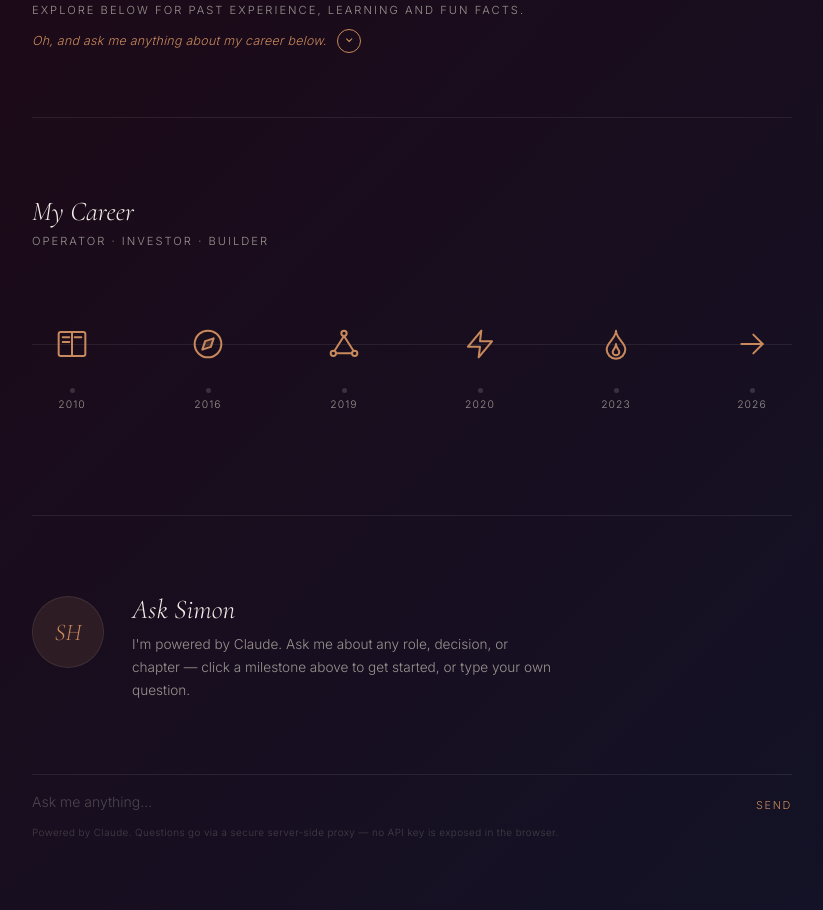
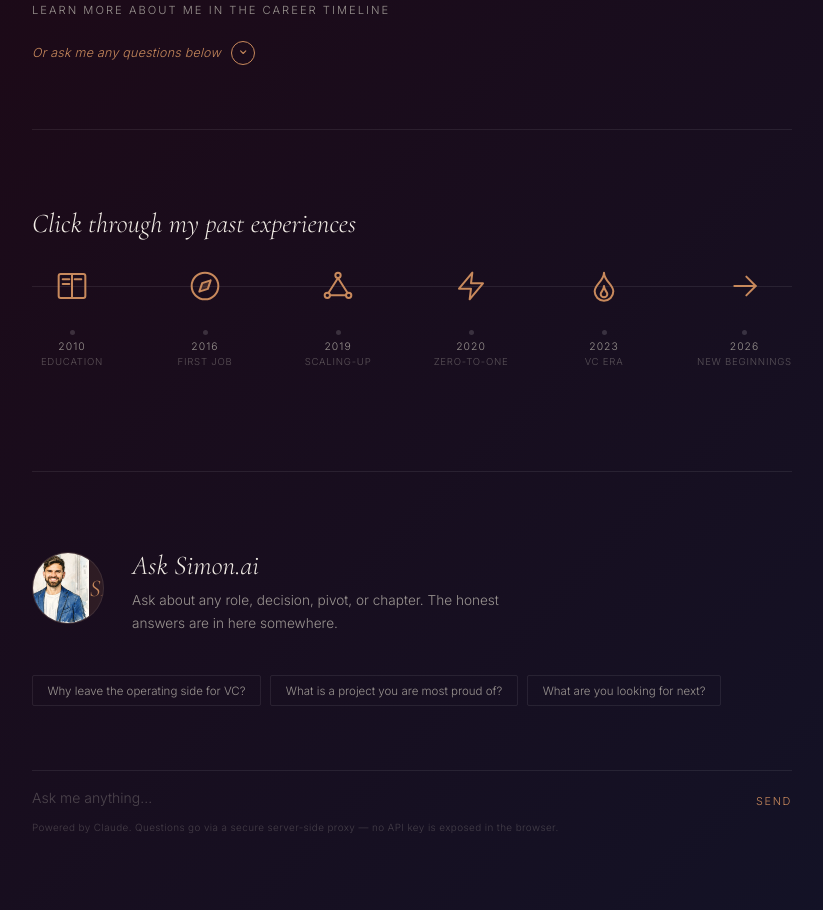
Before and after one commit to Simon-says123/interactive-cv, a plain HTML site: page index.html in a window 1280 px wide. Shown: the part 175-1085 px from the top of the page, without its empty margins (228-1051 px from the left). Drawn offline with nearby package versions, Linux system fonts and the light colour scheme.

Commit message:
describe what you changed

```diff
--- a/index.html
+++ b/index.html
@@ -3,7 +3,7 @@
 <head>
 <meta charset="UTF-8">
 <meta name="viewport" content="width=device-width, initial-scale=1.0">
-<title>Simon Huber — Interactive CV</title>
+<title>Simon.ai</title>
 <link rel="preconnect" href="https://fonts.googleapis.com">
 <link rel="preconnect" href="https://fonts.gstatic.com" crossorigin>
 <link href="https://fonts.googleapis.com/css2?family=Cormorant+Garamond:ital,wght@0,300;0,400;1,300;1,400&family=Inter:wght@300;400;500&display=swap" rel="stylesheet">
@@ -72,7 +72,7 @@
     letter-spacing: 0.18em;
     text-transform: uppercase;
     color: var(--text-secondary);
-    margin-bottom: 0.75rem;
+    margin-bottom: 1.5rem;
   }
 
   .hero-cta-row {
@@ -249,6 +249,16 @@
     letter-spacing: 0.1em;
     color: var(--text-secondary);
     white-space: nowrap;
+  }
+
+  .milestone-label {
+    font-size: 0.6rem;
+    letter-spacing: 0.08em;
+    color: var(--text-secondary);
+    opacity: 0.5;
+    white-space: nowrap;
+    margin-top: 0.2rem;
+    text-transform: uppercase;
   }
 
   /* ─── HOVER TOOLTIP ─────────────────────────────────────────── */
@@ -462,7 +472,7 @@
     height: 100%;
     object-fit: cover;
     object-position: center top;
-    display: none; /* Set to block once image is wired up */
+    display: block;
   }
 
   .avatar-initials {
@@ -558,6 +568,34 @@
   .send-btn:hover { color: var(--accent-hover); }
   .send-btn:disabled { opacity: 0.35; cursor: default; }
 
+  /* ─── SUGGESTED PROMPTS ─────────────────────────────────────── */
+
+  .chat-suggestions {
+    display: flex;
+    flex-wrap: wrap;
+    gap: 0.6rem;
+    margin-bottom: 2rem;
+  }
+
+  .suggestion-pill {
+    font-family: 'Inter', sans-serif;
+    font-weight: 300;
+    font-size: 0.72rem;
+    color: var(--text-secondary);
+    border: 1px solid var(--divider);
+    background: none;
+    padding: 0.45rem 0.9rem;
+    cursor: pointer;
+    border-radius: 2px;
+    transition: border-color 0.2s ease, color 0.2s ease;
+    text-align: left;
+  }
+
+  .suggestion-pill:hover {
+    border-color: var(--accent);
+    color: var(--text);
+  }
+
   .api-note {
     margin-top: 0.75rem;
     font-size: 0.62rem;
@@ -576,7 +614,7 @@
 
   .contact-options {
     display: grid;
-    grid-template-columns: repeat(3, 1fr);
+    grid-template-columns: repeat(4, 1fr);
     gap: 1.25rem;
   }
 
@@ -669,7 +707,7 @@
     .panel-title { font-size: 1.5rem; }
 
     .chat-header { flex-direction: column; gap: 1rem; }
-    .contact-options { grid-template-columns: 1fr; gap: 1rem; }
+    .contact-options { grid-template-columns: 1fr 1fr; gap: 1rem; }
   }
 </style>
 </head>
@@ -679,10 +717,10 @@
 
   <!-- ── HERO ── -->
   <header>
-    <h1 class="hero-name">Simon's Interactive CV</h1>
-    <p class="hero-sub-primary">Explore below for past experience, learning and fun facts.</p>
+    <h1 class="hero-name">Simon.ai</h1>
+    <p class="hero-sub-primary">Learn more about me in the Career Timeline</p>
     <div class="hero-cta-row">
-      <p class="hero-sub-secondary">Oh, and ask me anything about my career below.</p>
+      <p class="hero-sub-secondary">Or ask me any questions below</p>
       <button class="scroll-arrow-btn" onclick="document.getElementById('ask-simon').scrollIntoView({behavior:'smooth'})" aria-label="Jump to Ask Simon">
         <svg viewBox="0 0 24 24" fill="none" stroke="currentColor" stroke-width="2.5" stroke-linecap="round" stroke-linejoin="round">
           <polyline points="6,9 12,15 18,9"/>
@@ -693,8 +731,7 @@
 
   <!-- ── TIMELINE ── -->
   <section class="timeline-section">
-    <h2 class="section-heading">My Career</h2>
-    <p class="section-tagline">Operator &middot; Investor &middot; Builder</p>
+    <h2 class="section-heading">Click through my past experiences</h2>
 
     <div class="rail-wrapper">
       <div class="rail-line"></div>
@@ -712,20 +749,20 @@
     <div class="chat-header">
       <div class="avatar-wrap">
         <div class="avatar">
-          <!--
-            TO ADD YOUR PHOTO:
-            1. Save your portrait as "avatar.jpg" in the same folder as this HTML file
-            2. Replace the line below: change style="display:none" to style="display:block"
-            <img src="avatar.jpg" alt="Simon Huber" style="display:none">
-          -->
-          <img src="avatar.jpg" alt="Simon Huber" onerror="this.style.display='none'">
+          <img src="Simon_Drawing.jpg" alt="Simon Huber" width="72" height="72" onerror="this.style.display='none'">
           <span class="avatar-initials">SH</span>
         </div>
       </div>
       <div class="chat-intro-block">
-        <h2 class="section-heading">Ask Simon</h2>
-        <p class="chat-intro">I'm powered by Claude. Ask me about any role, decision, or chapter — click a milestone above to get started, or type your own question.</p>
+        <h2 class="section-heading">Ask Simon.ai</h2>
+        <p class="chat-intro">Ask about any role, decision, pivot, or chapter. The honest answers are in here somewhere.</p>
       </div>
+    </div>
+
+    <div class="chat-suggestions">
+      <button class="suggestion-pill" onclick="fillSuggestion(this)">Why leave the operating side for VC?</button>
+      <button class="suggestion-pill" onclick="fillSuggestion(this)">What is a project you are most proud of?</button>
+      <button class="suggestion-pill" onclick="fillSuggestion(this)">What are you looking for next?</button>
     </div>
 
     <div class="chat-messages" id="chatMessages"></div>
@@ -745,7 +782,7 @@
   <!-- ── GET IN TOUCH ── -->
   <section class="contact-section">
     <h2 class="section-heading">Get in Touch</h2>
-    <p class="section-tagline" style="margin-bottom: 2.5rem;">Three ways. Pick your preferred one.</p>
+    <p class="section-tagline" style="margin-bottom: 2.5rem;">Pick your preferred one.</p>
 
     <div class="contact-options">
 
@@ -774,13 +811,21 @@
       </a>
 
       <!-- WhatsApp -->
-      <!-- TODO: Replace +XXXXXXXXXXX with your actual phone number (no spaces) -->
       <a class="contact-card" href="https://wa.me/61497127838?text=Hi%20Simon%2C%20I%20came%20across%20your%20CV%20and%20would%20love%20to%20connect." target="_blank" rel="noopener">
         <svg class="contact-icon" viewBox="0 0 24 24" fill="none" stroke="currentColor" stroke-width="1.5" stroke-linecap="round" stroke-linejoin="round">
           <path d="M21 11.5a8.38 8.38 0 0 1-.9 3.8 8.5 8.5 0 0 1-7.6 4.7 8.38 8.38 0 0 1-3.8-.9L3 21l1.9-5.7a8.38 8.38 0 0 1-.9-3.8 8.5 8.5 0 0 1 4.7-7.6 8.38 8.38 0 0 1 3.8-.9h.5a8.48 8.48 0 0 1 8 8v.5z"/>
         </svg>
         <span class="contact-label">WhatsApp</span>
         <span class="contact-desc">Message me directly</span>
+      </a>
+
+      <!-- GitHub -->
+      <a class="contact-card" href="https://github.com/Simon-says123" target="_blank" rel="noopener">
+        <svg class="contact-icon" viewBox="0 0 24 24" fill="none" stroke="currentColor" stroke-width="1.5" stroke-linecap="round" stroke-linejoin="round">
+          <path d="M9 19c-5 1.5-5-2.5-7-3m14 6v-3.87a3.37 3.37 0 0 0-.94-2.61c3.14-.35 6.44-1.54 6.44-7A5.44 5.44 0 0 0 20 4.77 5.07 5.07 0 0 0 19.91 1S18.73.65 16 2.48a13.38 13.38 0 0 0-7 0C6.27.65 5.09 1 5.09 1A5.07 5.07 0 0 0 5 4.77a5.44 5.44 0 0 0-1.5 3.78c0 5.42 3.3 6.61 6.44 7A3.37 3.37 0 0 0 9 18.13V22"/>
+        </svg>
+        <span class="contact-label">GitHub</span>
+        <span class="contact-desc">Work in progress — more coming soon</span>
       </a>
 
     </div>
@@ -802,10 +847,11 @@ const MILESTONES = [
     dates: '2010–2017',
     tag: 'education',
     year: '2010',
+    label: 'Education',
     preview: 'Two degrees, one clear direction: get as close to startups as possible, as fast as possible.',
     summary: 'Two degrees, one clear direction: get as close to startups as possible, as fast as possible. At LMU\'s Innovation track, that meant real projects with real stakes — including a business plan for a biotech spin-off commercialising modular lab hardware, and a strategy proposal to Spotify\'s leadership team recommending vertical integration. Spotify did not listen. Netflix eventually proved the thesis.',
-    learning: 'The best business education isn\'t a lecture — it\'s a live brief with no obvious answer. Being thrown at real problems before you\'re ready is the fastest way to develop judgment. The classroom just provides the excuse.',
-    funFact: 'The most valuable part of the degree was a low-credit side course that barely registered on the transcript. A business angel walked a small group through his portfolio: E-Gym, ProGlove, and a company called NavVis. A few years later, NavVis became Simon\'s first startup role.',
+    learning: 'Getting thrown at real problems before you feel ready is the fastest way to build judgment. That is the learning. The lecture theatre just provides the excuse to be in the room.',
+    funFact: 'The most useful class was a throwaway elective worth almost no credits. A business angel mentioned a company called NavVis in passing. A few years later, I was working there.',
     prefill: 'What made you choose LMU\'s Innovation track over a traditional business degree?',
     pending: false
   },
@@ -817,10 +863,11 @@ const MILESTONES = [
     dates: '2016–2018',
     tag: 'operating',
     year: '2016',
+    label: 'First Job',
     preview: 'First startup role at a spatial intelligence company mapping the world\'s interiors at scale.',
     summary: 'NavVis had a general-purpose spatial intelligence platform that could turn any physical space into a precise digital twin. Our team\'s job was to find where it mattered most: research, experiments, and business cases across verticals until something stuck. The answer was manufacturing enterprises. That call has held and remains a core pillar of NavVis\'s business today.',
-    learning: 'Cross-functional collaboration at speed is a skill you can\'t read about. Navigating product (hardware and software), customer-facing teams, and C-level all pulling in different directions, without slowing the machine down, taught me more about how organisations actually work than anything before or since.',
-    funFact: 'I joined when the company was 25 people. By the time I left, there were 200. Three months in, I was running a pitch competition. Nobody told me that wasn\'t how onboarding usually went.',
+    learning: 'Moving fast across product, sales, and C-level without grinding everything to a halt is a skill you only learn by doing. This role was the crash course.',
+    funFact: 'Joined at 25 people, left at 200. Three months in, I was running a company-wide pitch competition. Nobody mentioned that was not standard onboarding.',
     prefill: 'What does finding product-market fit actually look like from the inside?',
     pending: false
   },
@@ -832,10 +879,11 @@ const MILESTONES = [
     dates: '2019–2020',
     tag: 'operating',
     year: '2019',
+    label: 'Scaling-up',
     preview: 'Building the partner ecosystem from scratch — SAP, Dassault Systèmes, HERE Technologies.',
     summary: 'We built NavVis\'s partner ecosystem from scratch. The centrepiece was strategic software partnerships with global players like SAP, Dassault Systèmes, and HERE Technologies: integrating into their platforms, co-developing solutions, and running joint GTM motions with their sales and marketing teams. A second tier of implementation and solution partners rounded out the model. By the end, the partnership function was a core part of how NavVis went to market.',
-    learning: 'Building C-level relationships takes longer than any sales cycle and pays out longer too. Learning to earn trust with senior leaders across partnerships, GTM, and product at global companies, without the leverage of a big brand name behind you, is a different skill entirely. It\'s mostly patience and relevance.',
-    funFact: 'Dassault Systèmes flew me to their flagship manufacturing event in China to showcase NavVis technology to delegations from across Asia. I had been in enterprise software for about two years. The room did not know that.',
+    learning: 'C-level trust takes longer to build than any sales cycle — and pays out longer too. Without a big brand behind you, it comes down to patience and staying relevant to their agenda.',
+    funFact: 'Dassault flew me to their flagship event in China to present NavVis to delegations from across Asia. I had been in enterprise software for about two years. The room did not know that.',
     prefill: 'How do you build a partner program from zero when you\'re a relatively unknown startup?',
     pending: false
   },
@@ -847,10 +895,11 @@ const MILESTONES = [
     dates: '2020–2022',
     tag: 'operating',
     year: '2020',
+    label: 'Zero-to-One',
     preview: 'Built the partnerships function from zero. 20% of company revenue in 18 months.',
     summary: 'e-bot7 needed a partnerships function. There wasn\'t one. I built it: a SaaS partner program spanning value-added, implementation, and referral partners, with a team, an onboarding process, and a partner portal to run it through. Working closely with sales, customer success, and product, the program generated 20% of total company revenue within 18 months. The company was acquired in 2021. We kept going until the handover was done.',
-    learning: 'First leadership role, fast-growing company, global remit, no playbook. The real education was in hiring the right people, cutting scope ruthlessly when resources are thin, and building a function that genuinely serves sales rather than running parallel to it. Most partnership programs fail because they optimise for the wrong thing. We didn\'t.',
-    funFact: 'I joined at peak COVID. All the pressure and velocity of a high-growth startup, none of the office energy that makes it bearable. Turned out you can build a program and a team entirely over video calls. Would not recommend it as the preferred method.',
+    learning: 'First leadership role, no playbook. The lesson: hire well, cut scope when resources are thin, and build something that genuinely serves sales rather than running alongside it. Most partner programs get that last part wrong.',
+    funFact: 'Joined at peak COVID. All the pressure of a high-growth startup, none of the office energy. You can build a team entirely over video calls. Would not recommend it as the preferred method.',
     prefill: 'What does it take to build a partner program that actually drives revenue rather than just looking good on a slide?',
     pending: false
   },
@@ -862,10 +911,11 @@ const MILESTONES = [
     dates: '2023–present',
     tag: 'vc',
     year: '2023',
+    label: 'VC Era',
     preview: 'End-to-end venture investing across the US, Europe, and ANZ. 10+ investments executed.',
     summary: 'End-to-end venture investing: from sourcing and thesis development to due diligence, structuring, and wiring the money. IAGFV invests globally, so the role means maintaining a live network of founders and investors across the US, Europe, and ANZ while going deep into specific sectors to find the best companies before anyone else does. 10+ investments executed. One Notion CRM built to keep it all from falling through the cracks.',
-    learning: 'VC runs on power law logic: a small number of outcomes drive almost everything. Once that sinks in, it changes how you make decisions. The other thing that stays with you is pattern recognition from founder exposure. Enough different people, enough different contexts, and you start to see what separates the ones who get there from the ones who don\'t. It\'s not always what you\'d expect.',
-    funFact: 'As a European at an Australian fund, it quietly bothered me that IAGFV had never done a European deal. So I sourced one. 7Analytics, Norway, 2024. First European investment in the fund\'s history. Personal project successfully completed.',
+    learning: 'VC runs on power law logic: a small number of outcomes drive almost everything. Once that sinks in, it changes every decision you make. Enough founder exposure builds a pattern recognition that is hard to explain but impossible to unsee.',
+    funFact: 'It quietly bothered me that IAGFV had never done a European deal. So I sourced one. 7Analytics, Norway, 2024 — the fund\'s first. Personal project: complete.',
     prefill: 'What\'s the biggest difference between how operators think and how investors think?',
     pending: false
   },
@@ -877,10 +927,11 @@ const MILESTONES = [
     dates: '2026',
     tag: 'future',
     year: '2026',
+    label: 'New Beginnings',
     preview: 'The next move is deliberate: back inside the machine, not watching from the outside.',
     summary: 'VC gave me a rare vantage point: hundreds of companies, dozens of founders, patterns that only emerge from that kind of exposure. But my strengths are better deployed inside the machine than observing it. I want to own a problem, build a team around it, and execute. The AI shift is creating opportunities that a good operator can do more with than a good investor. I want to be in the room where it\'s being built, not the one writing the cheque.',
-    learning: 'Five years across operator and investor roles taught me that the best founders share one thing: they move faster than their uncertainty. That\'s the mode I want to be back in.',
-    funFact: 'I\'ve been in the Australian PR queue for 13 months. Apparently the government also believes in a long due diligence process before committing.',
+    learning: 'Five years across operating and investing taught me one thing: the best founders move faster than their uncertainty. That is the mode I want to be back in.',
+    funFact: 'I have been in the Australian PR queue for 13 months. Apparently the government also believes in a long due diligence process before committing.',
     prefill: 'Why leave venture to go back to an operating role?',
     pending: false
   }
@@ -940,6 +991,7 @@ function renderTimeline() {
       <div class="milestone-icon">${ICONS[m.icon]}</div>
       <div class="milestone-dot"></div>
       <div class="milestone-year">${m.year}</div>
+      <div class="milestone-label">${m.label}</div>
       <div class="milestone-tooltip">
         <div class="tooltip-role">${m.role}</div>
         <div class="tooltip-dates">${m.dates}</div>
@@ -997,6 +1049,13 @@ function toggleMilestone(id) {
 
 // ── CHAT ──────────────────────────────────────────────────────────────────────
 
+function fillSuggestion(btn) {
+  const input = document.getElementById('chatInput');
+  input.value = btn.textContent;
+  autoResize(input);
+  input.focus();
+}
+
 function prefillChat(id) {
   const m = MILESTONES.find(x => x.id === id);
   const input = document.getElementById('chatInput');
@@ -1027,9 +1086,6 @@ async function sendMessage() {
         'content-type': 'application/json'
       },
       body: JSON.stringify({
-        model: 'claude-opus-4-6',
-        max_tokens: 512,
-        system: `You are Simon Huber, speaking in first person. Answer questions about your career, experience, opinions, and next move concisely and directly. Your voice is confident, clear, and occasionally dry. No em dashes. No filler phrases. Short sentences preferred. You are an experienced operator and venture investor currently based in Sydney, looking for your next startup operating role.`,
         messages: chatHistory
       })
     });
@@ -1053,7 +1109,17 @@ function addMessage(role, text) {
   const container = document.getElementById('chatMessages');
   const div = document.createElement('div');
   div.className = `message ${role}`;
-  div.innerHTML = `<div class="msg-label">${role === 'user' ? 'You' : 'Simon'}</div><div class="msg-text">${text}</div>`;
+
+  const label = document.createElement('div');
+  label.className = 'msg-label';
+  label.textContent = role === 'user' ? 'You' : 'Simon';
+
+  const body = document.createElement('div');
+  body.className = 'msg-text';
+  body.textContent = text;
+
+  div.appendChild(label);
+  div.appendChild(body);
   container.appendChild(div);
   div.scrollIntoView({ behavior: 'smooth', block: 'nearest' });
 }
```
Also changed, not shown: netlify/functions/chat.js (+41 -3 lines), Simon_Drawing.jpg (added), 1 other file.
